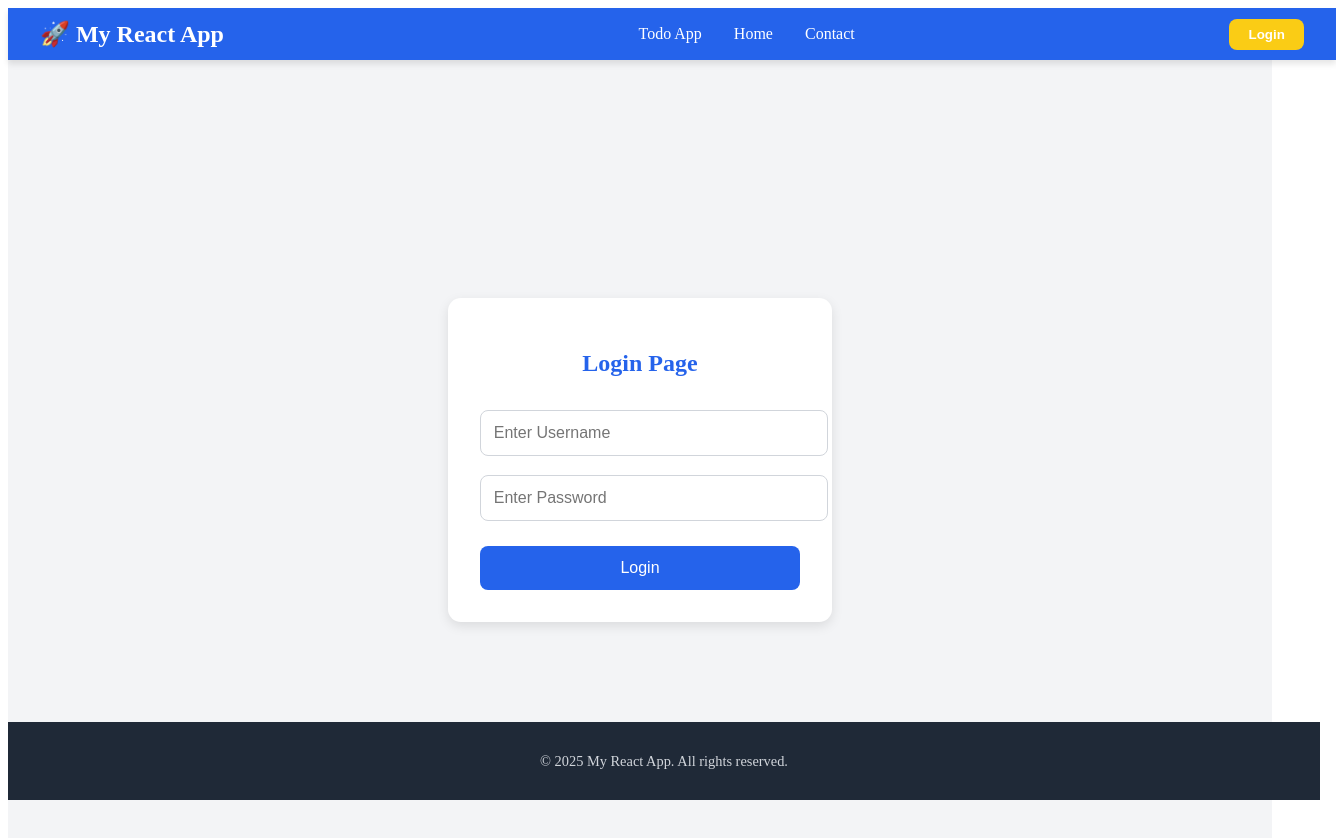
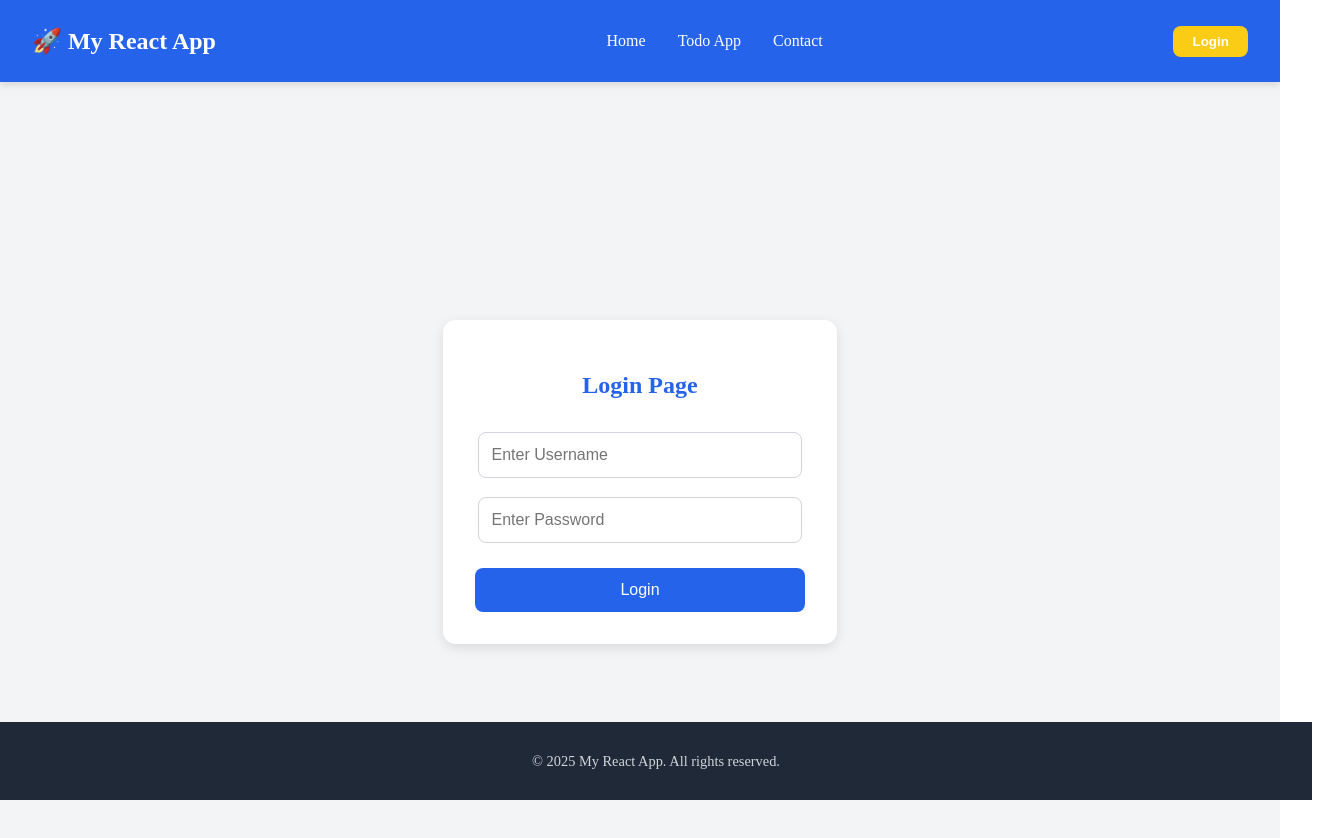
Before and after one commit to shalukumari123/my-react-app, a React (Vite) app: page / in a window 1280 px wide. Shown: the top 838 px of the page, 1336 px wide, since content can reach past the window. Built offline with nearby package versions, Linux system fonts and the light colour scheme.

Commit message:
updated some style

```diff
--- a/pages/Header.css
+++ b/pages/Header.css
@@ -1,6 +1,4 @@
 .header {
-    width: 100%;
-    height: 20px;
   display: flex;
   justify-content: space-between;
   align-items: center;
--- a/pages/Header.jsx
+++ b/pages/Header.jsx
@@ -15,8 +15,8 @@ const Header = ({isLoggedIn,setIsLoggedIn}) => {
       {/* Navigation */}
       <nav>
         <ul className="nav-links">
+          <li onClick={() => navigate("/home")}>Home</li>
           <li onClick={() => navigate("/todo")}>Todo App</li>
-          <li onClick={() => navigate("/home")}>Home</li>
           <li onClick={() => navigate("/contact")}>Contact</li>
         </ul>
       </nav>
--- a/pages/LoginPage.css
+++ b/pages/LoginPage.css
@@ -11,7 +11,7 @@
   padding: 2rem;
   border-radius: 0.8rem;
   box-shadow: 0 4px 12px rgba(0, 0, 0, 0.1);
-  width: 320px;
+  width: 330px;
   text-align: center;
 }
 
@@ -21,7 +21,7 @@
 }
 
 .login-form input {
-  width: 100%;
+  width: 90%;
   padding: 0.8rem;
   margin: 0.6rem 0;
   border: 1px solid #d1d5db;
--- a/src/App.css
+++ b/src/App.css
@@ -1,5 +1,10 @@
 
 /* General Layout */
+html, body {
+  margin: 0;
+  padding: 0;
+  overflow-x: hidden; /* Prevent horizontal scroll */
+}
 .app-container {
   min-height: 100vh;
   display: flex;
```
